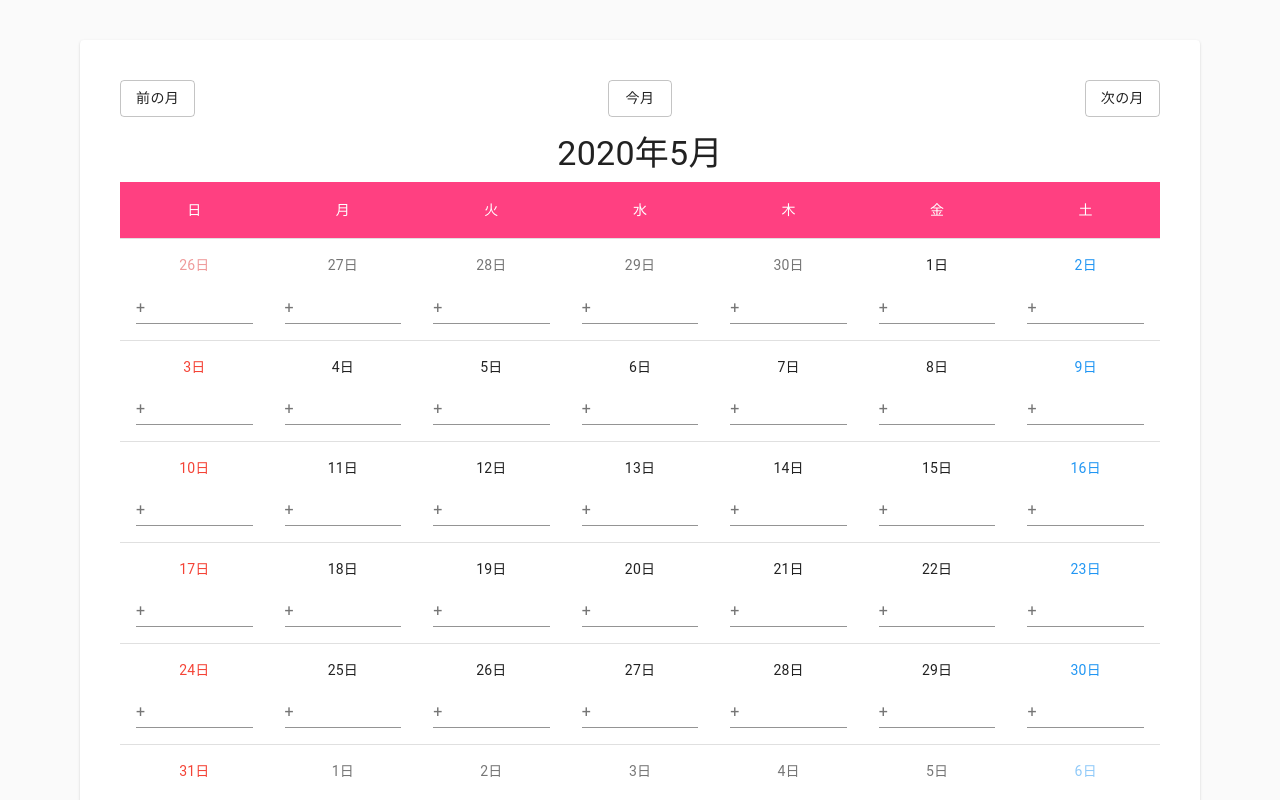
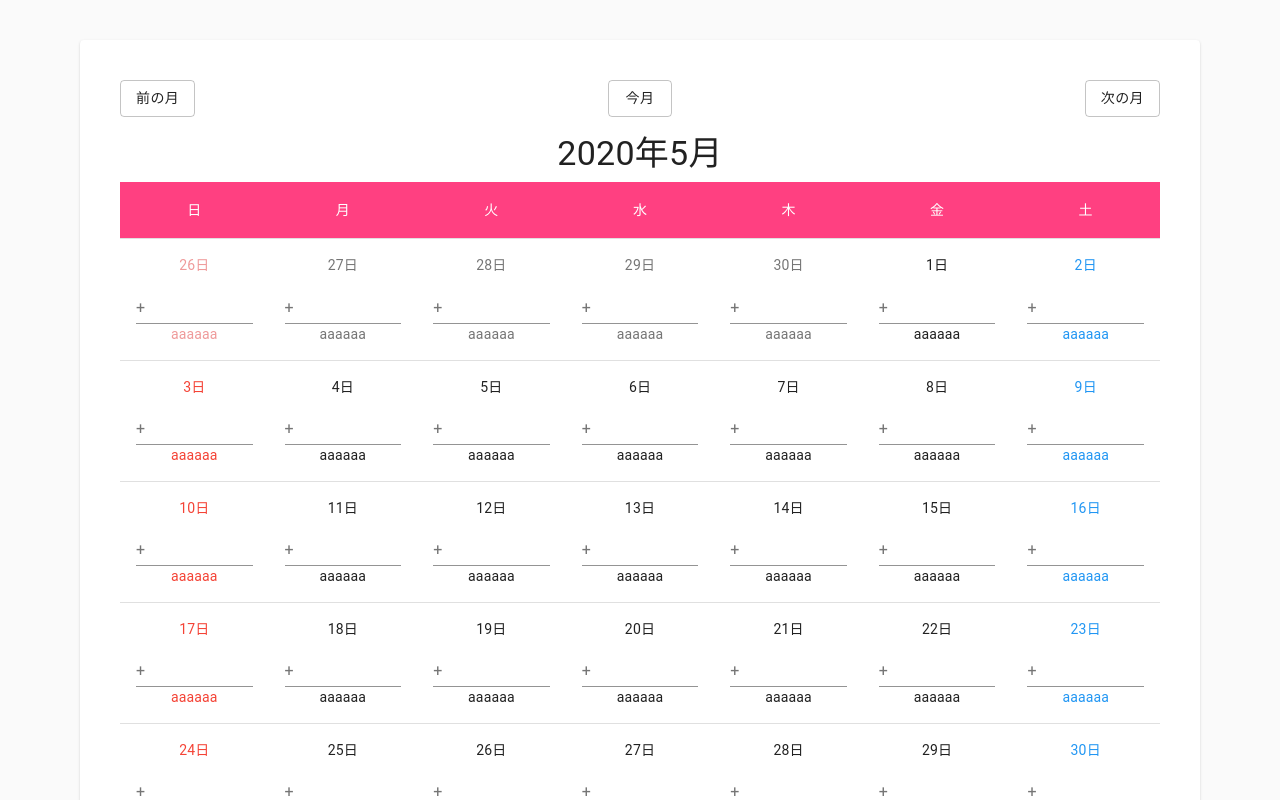
Before and after one commit to takabu152/calender-react-app, a React (Create React App) app: page / in a window 1280 px wide. Shown: the top 800 px of the page. Built offline with nearby package versions, Linux system fonts and the light colour scheme.

Commit message:
first develop commit

```diff
--- a/src/components/CalenderForm.js
+++ b/src/components/CalenderForm.js
@@ -395,6 +395,8 @@ const CalenderForm = () => {
                     }
                     {/* <Button  variant="outlined" size="small" className={classes.buttonMargin} variant="contained" value ={date} onClick={handleClickOpen}>+</Button> */}
                     <TextField id={format(date,'yyyyMMdd')} label="+" onKeyDown={(e) => currenTitleOnKeyDown(date, e)}/>
+                    <div>aaaaaa</div>
+
                   </CalendarTableCell>
                 ))}
               </TableRow>
```
